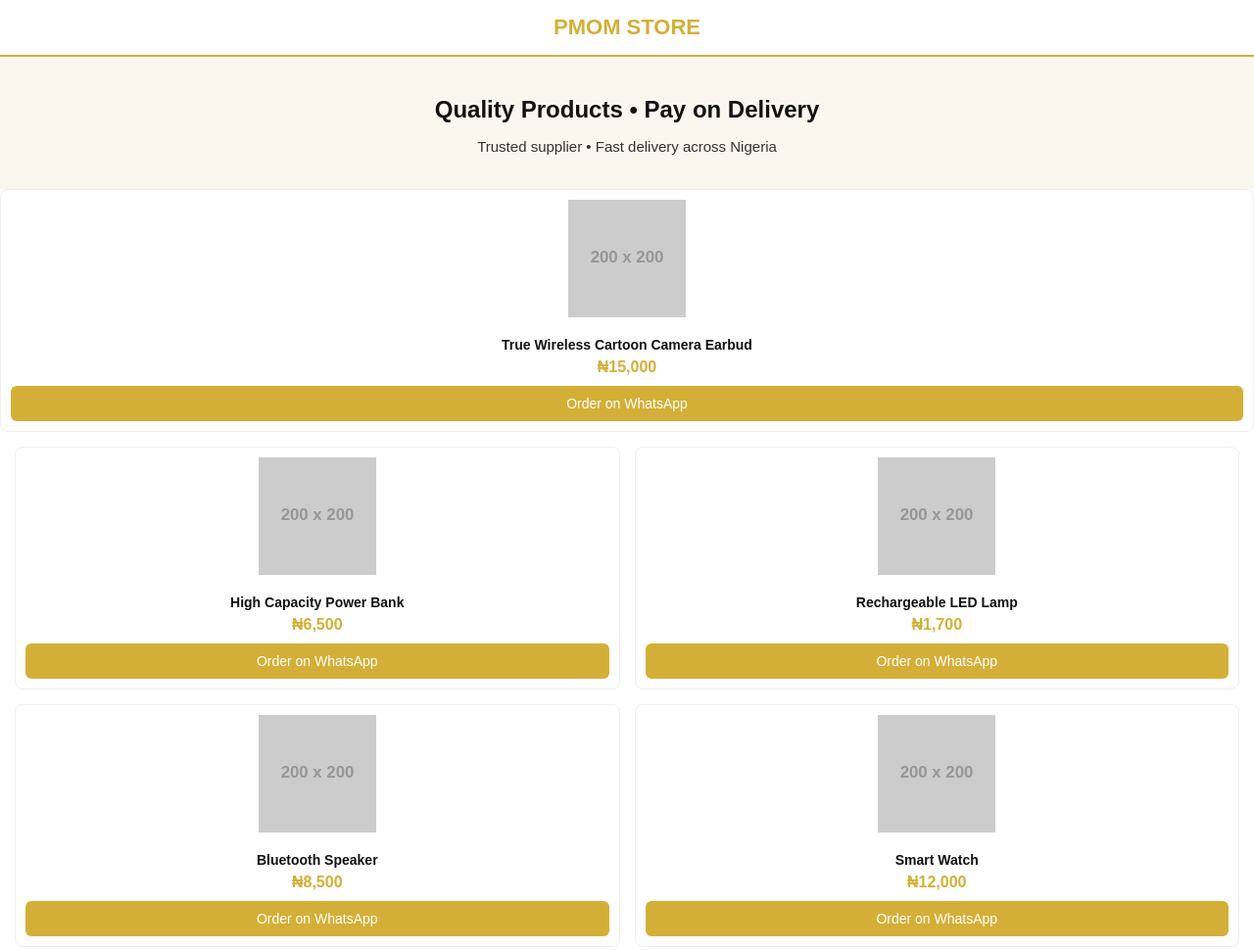
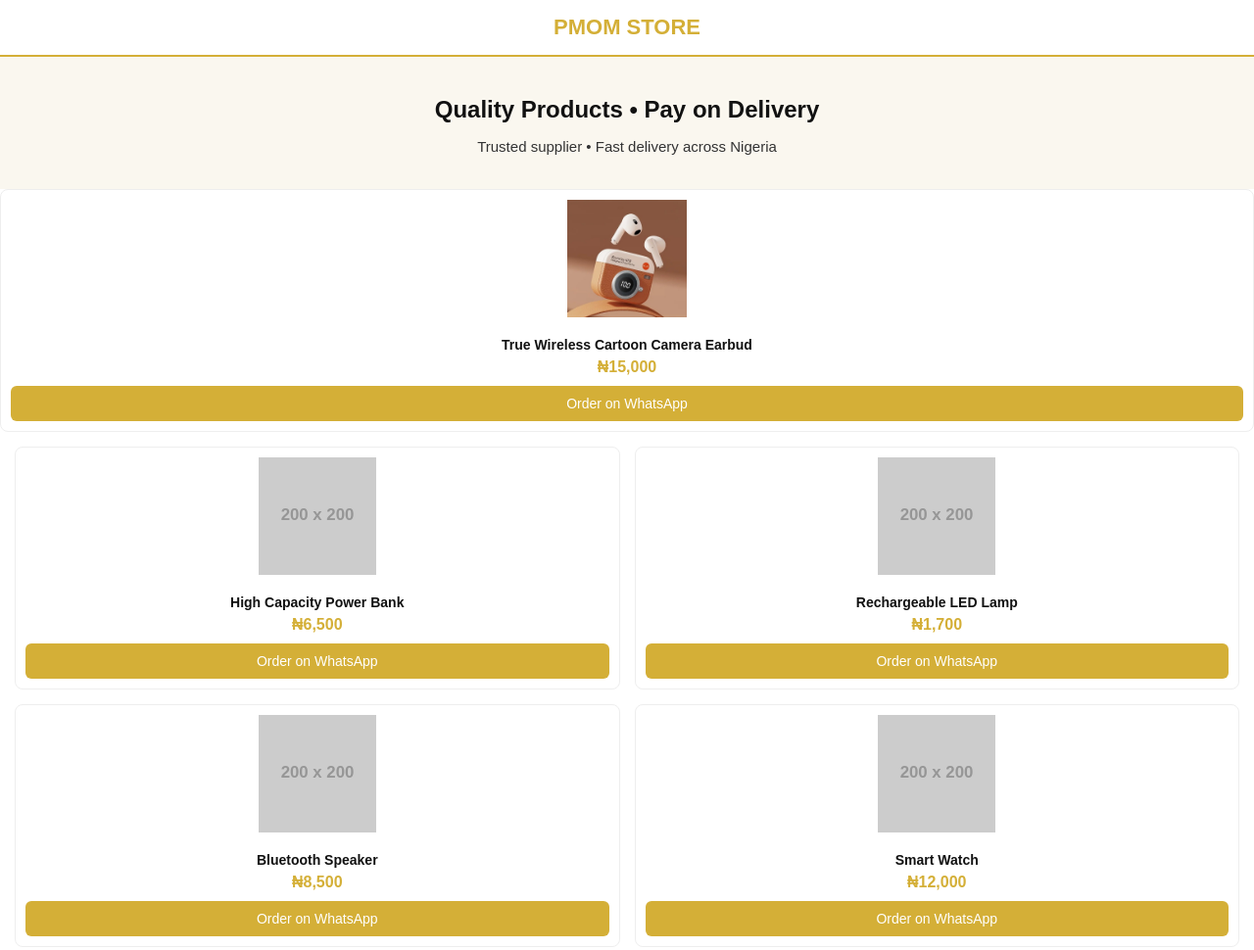
Before and after one commit to PMOM1470/Pmom-store, a plain HTML site: page index.html in a window 1280 px wide. Shown: the top 970 px of the page at 98% size. Drawn offline with Linux system fonts and the light colour scheme; placeholder pictures from the web are drawn by us.

Commit message:
Update product image source in index.html

```diff
--- a/index.html
+++ b/index.html
@@ -104,7 +104,7 @@
     <p>Trusted supplier • Fast delivery across Nigeria</p>
   </section>
 <div class="card">
-  <img src="https://via.placeholder.com/200" alt="True Wireless Cartoon Camera Earbud">
+  <img src="Screenshot_20251216-042542.jpg" alt="True Wireless Cartoon Camera Earbud">
   <h3>True Wireless Cartoon Camera Earbud</h3>
   <div class="price">₦15,000</div>
   <a class="btn" href="https://wa.me/2348036199757">Order on WhatsApp</a>
```
